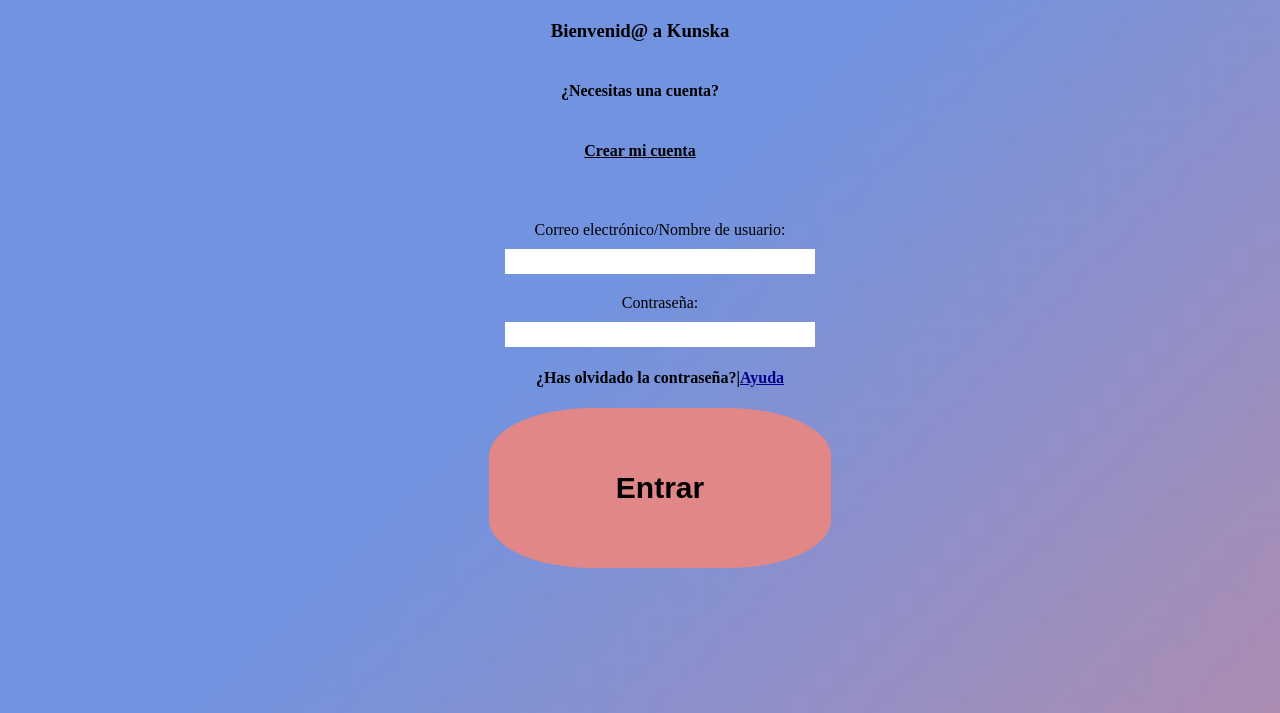
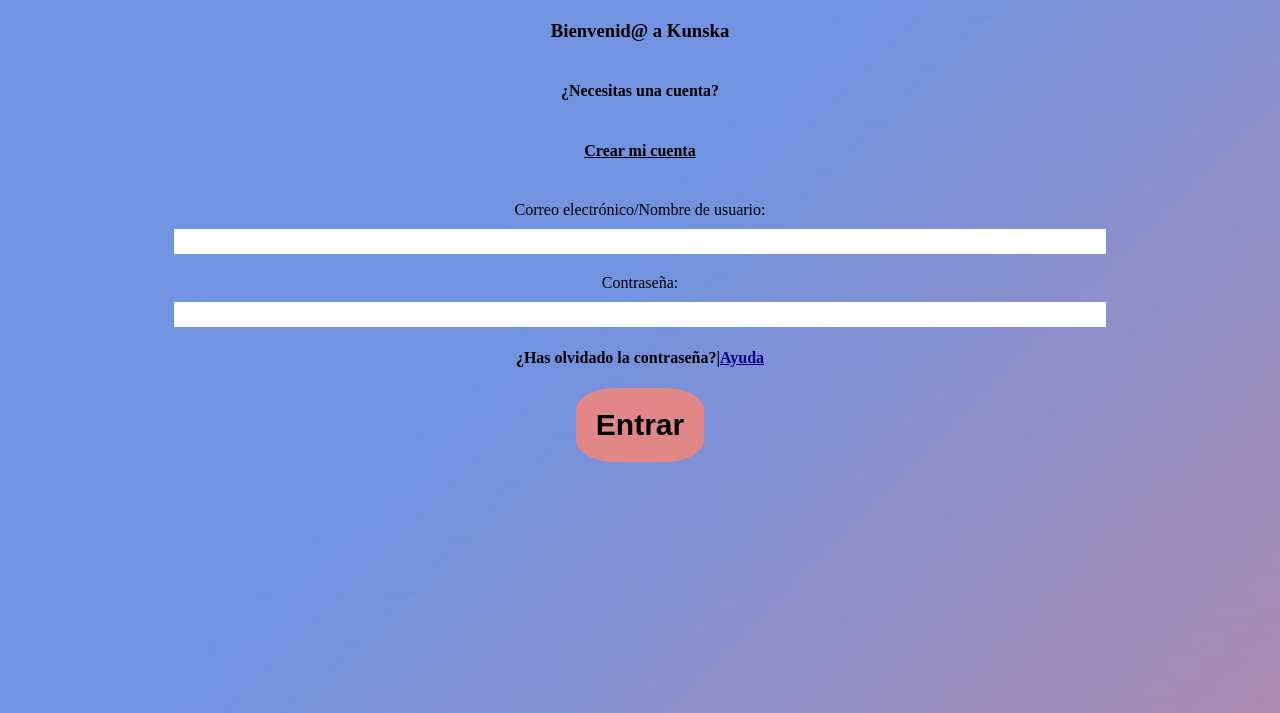
Before and after one commit to CrisJimenez00/ProyectoCristinaDesing, a plain HTML site: page ProyectoCristina/src/formulariologin.html in a window 1280 px wide. Shown: the part 87-800 px from the top of the page. Drawn offline with nearby package versions, Linux system fonts and the light colour scheme.

Commit message:
pequeños cambios, hay que darle más caña

```diff
--- a/ProyectoCristina/src/estilos/estilosFormularioUsuario.css
+++ b/ProyectoCristina/src/estilos/estilosFormularioUsuario.css
@@ -5,22 +5,18 @@ body {
   text-align: center;
   display: flex;
   flex-direction: column;
+  width: 90vw;
+  margin-left: 5vw;
 }
 
-form,
-p {
-  margin: 20px;
-}
+
 a {
   color: black;
 }
 #help {
   color: darkblue;
 }
-form{
-  width: 100%;
-  text-align: center;
-}
+
 
 p.note {
   font-size: 1rem;
@@ -30,12 +26,12 @@ p.note {
 input {
   border: 1px solid white;
   padding: 4px;
-  width: 300px;
+  width: 80%;
   margin-top: 10px;
 }
 
 label {
-  width: 300px;
+  width: 100%;
   font-weight: normal;
   display: inline-block;
   margin-top: 20px;
@@ -65,11 +61,9 @@ button {
   border: none;
   font-size: 30px;
   font-weight: bold;
-  padding: 5% 10% 5% 10%;
+  padding: 1.25rem;
 }
-label{
-    width: 100%;
-  }
+
   @media all and (min-width: 1060px) {
     button{
       background-color: #e28788;
```
Also changed, not shown: ProyectoCristina/index.html (+4 -3 lines).
